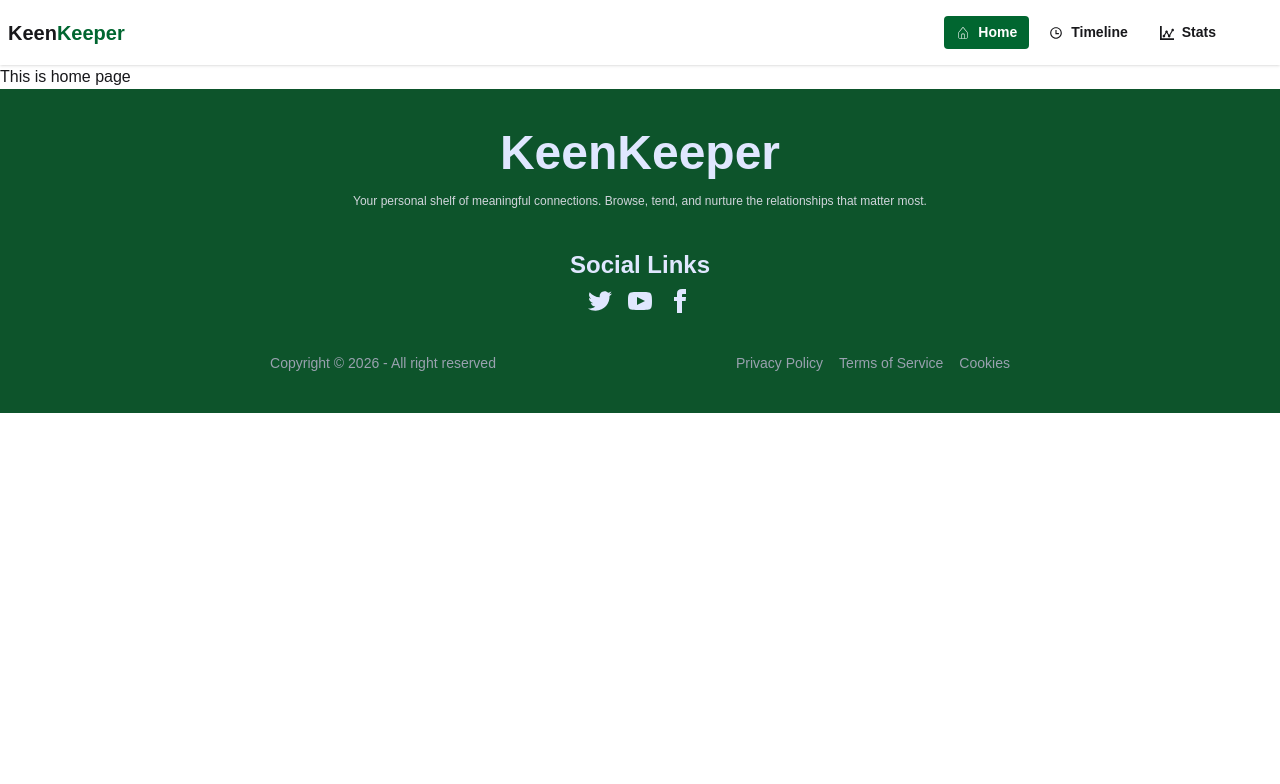
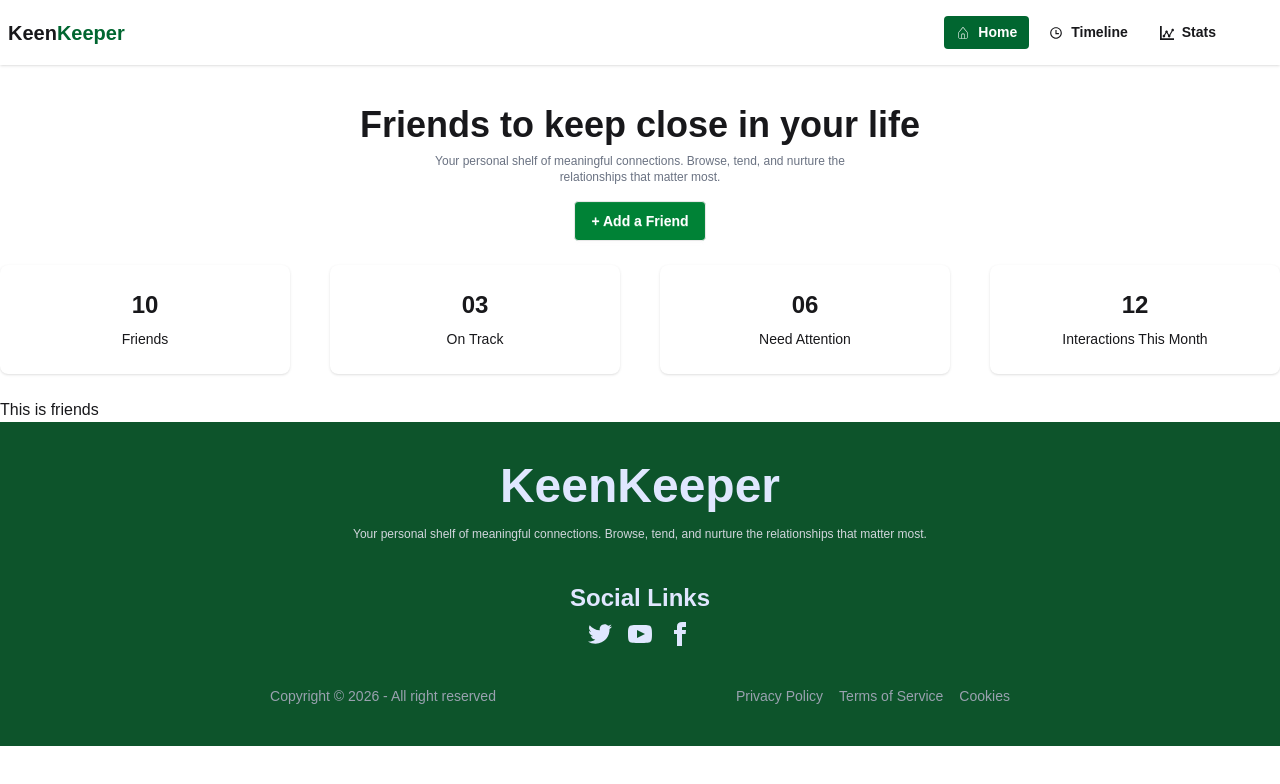
Before and after one commit to probillal/a7-keen-keeper, a React (Vite) app: page / in a window 1280 px wide. Shown: the top 784 px of the page. Built offline with nearby package versions, Linux system fonts and the light colour scheme.

Commit message:
Banner and cards secion added

```diff
--- /dev/null
+++ b/src/Components/HomePages/Banner.jsx
@@ -0,0 +1,18 @@
+const Banner = () => {
+  return (
+    <div>
+      <h2 className="text-4xl font-bold text-center mt-10">
+        Friends to keep close in your life
+      </h2>
+      <p className="text-xs text-center text-gray-500 mt-2">
+        Your personal shelf of meaningful connections. Browse, tend, and nurture
+        the <br /> relationships that matter most.
+      </p>
+      <div className="flex justify-center mt-4">
+        <button className="btn bg-green-700 text-white ">+ Add a Friend</button>
+      </div>
+    </div>
+  );
+};
+
+export default Banner;
--- /dev/null
+++ b/src/Components/HomePages/Cards.jsx
@@ -0,0 +1,32 @@
+const Cards = () => {
+  return (
+    <div className="container mx-auto grid grid-cols-2 md:grid-cols-4 gap-5 lg:gap-10 my-6">
+      <div className="card bg-base-100 shadow-sm">
+        <div className="card-body text-center">
+          <h2 className="text-2xl font-bold">10</h2>
+          <p>Friends</p>
+        </div>
+      </div>
+      <div className="card bg-base-100 shadow-sm">
+        <div className="card-body text-center">
+          <h2 className="text-2xl font-bold">03</h2>
+          <p>On Track</p>
+        </div>
+      </div>
+      <div className="card bg-base-100 shadow-sm">
+        <div className="card-body text-center">
+          <h2 className="text-2xl font-bold">06</h2>
+          <p>Need Attention</p>
+        </div>
+      </div>
+      <div className="card bg-base-100 shadow-sm">
+        <div className="card-body text-center">
+          <h2 className="text-2xl font-bold">12</h2>
+          <p>Interactions This Month</p>
+        </div>
+      </div>
+    </div>
+  );
+};
+
+export default Cards;
--- /dev/null
+++ b/src/Components/HomePages/Friends.jsx
@@ -0,0 +1,19 @@
+import { useEffect } from "react";
+
+const Friends = () => {
+  useEffect(() => {
+    const fetchFriends = async () => {
+      const res = await fetch("/friends.json");
+      const data = await res.json();
+      console.log(data);
+    };
+    fetchFriends();
+  }, []);
+  return (
+    <div>
+      <h2>This is friends</h2>
+    </div>
+  );
+};
+
+export default Friends;
--- a/src/Pages/HomePage/HomePage.jsx
+++ b/src/Pages/HomePage/HomePage.jsx
@@ -1,7 +1,13 @@
+import Banner from "../../Components/HomePages/Banner";
+import Cards from "../../Components/HomePages/Cards";
+import Friends from "../../Components/HomePages/Friends";
+
 const HomePage = () => {
   return (
     <div>
-      <h2>This is home page</h2>
+      <Banner></Banner>
+      <Cards></Cards>
+      <Friends></Friends>
     </div>
   );
 };
```
